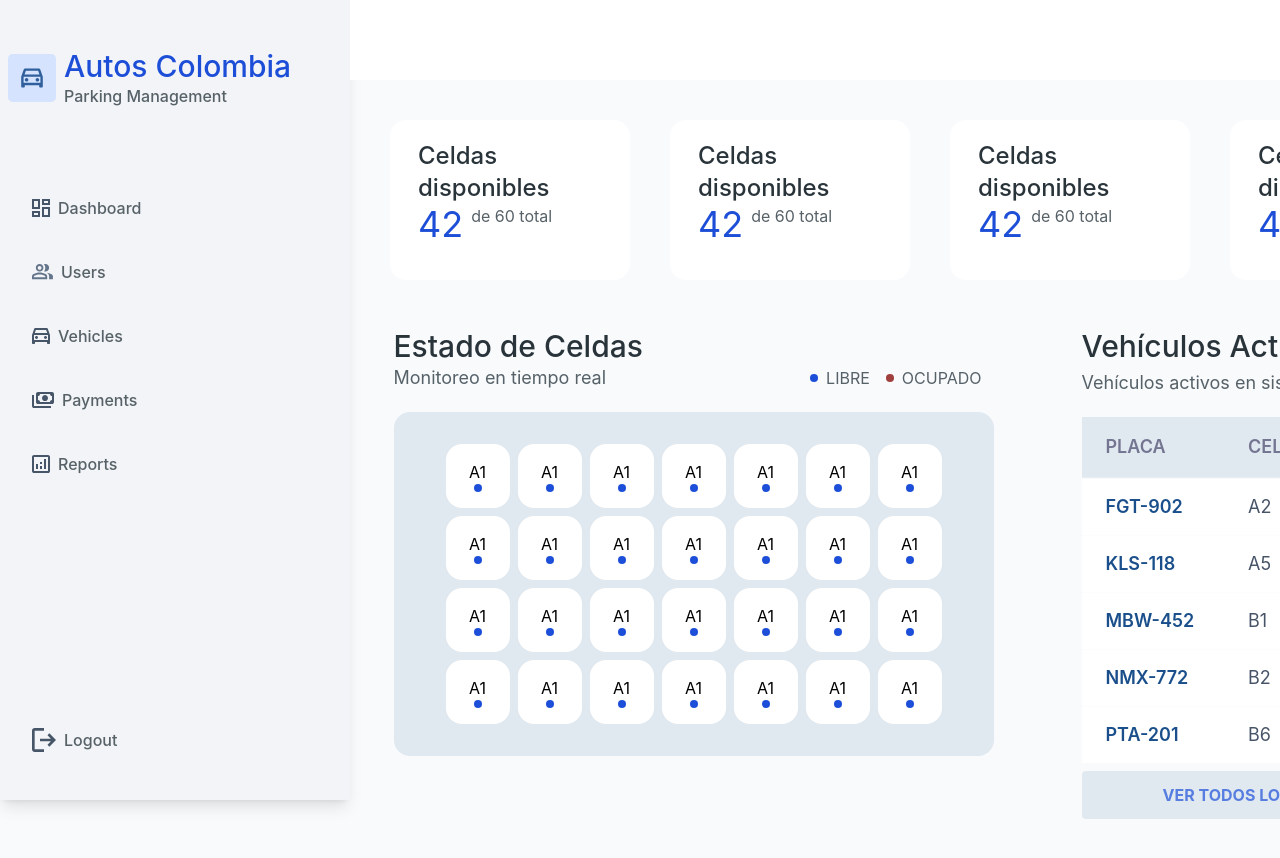
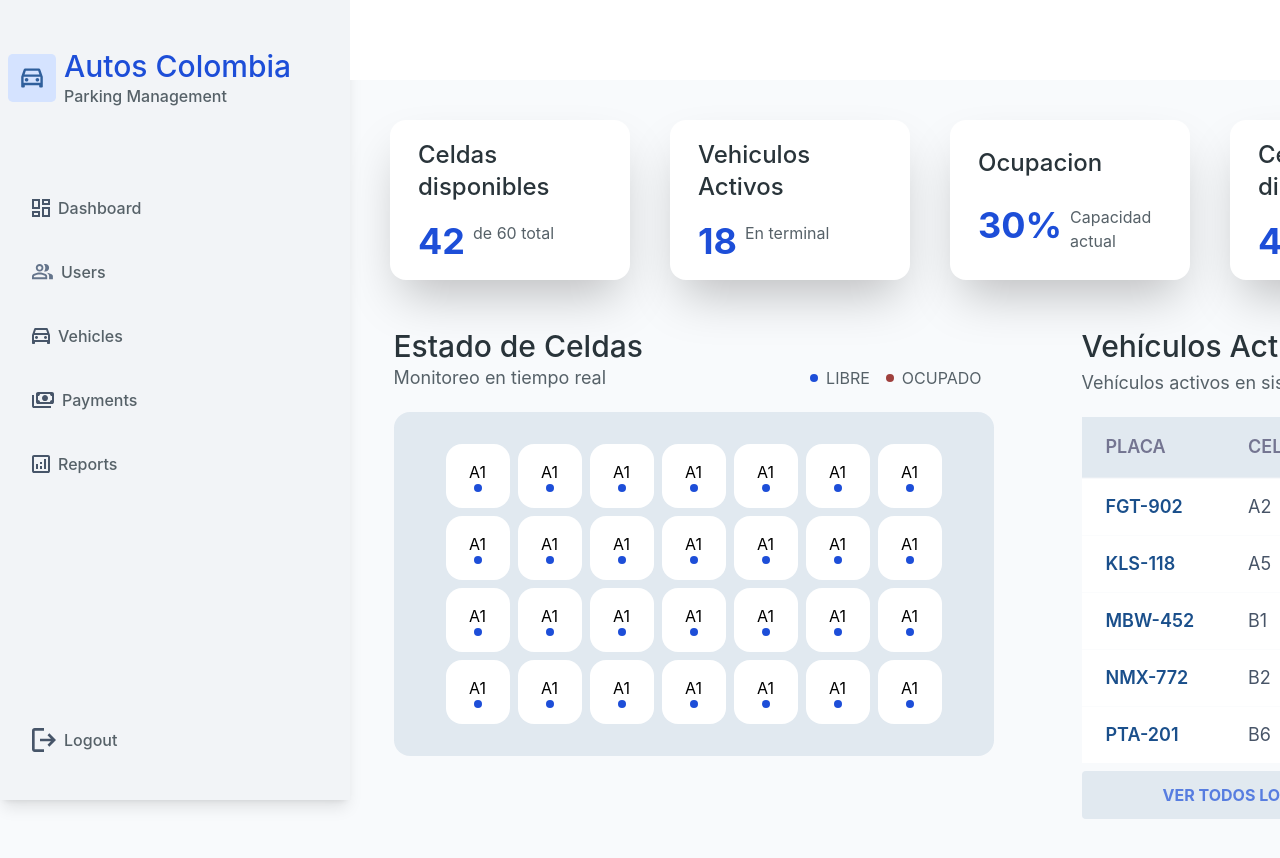
Before and after one commit to Kevin-AC/AutosColombia, a React (Vite) app in the folder frontend/: page / in a window 1280 px wide. Shown: the top 858 px of the page. Built offline with nearby package versions, Linux system fonts and the light colour scheme.

Commit message:
Chore:Retoques de diseño

```diff
--- a/frontend/src/App.jsx
+++ b/frontend/src/App.jsx
@@ -25,14 +25,14 @@ function App() {
                 spam={'de 60 total'}
               />
               <MainCard
-                title={'Celdas disponibles'}
-                number={'42'}
-                spam={'de 60 total'}
+                title={'Vehiculos Activos'}
+                number={'18'}
+                spam={'En terminal'}
               />
               <MainCard
-                title={'Celdas disponibles'}
-                number={'42'}
-                spam={'de 60 total'}
+                title={'Ocupacion '}
+                number={'30%'}
+                spam={'Capacidad actual'}
               />
               <MainCard
                 title={'Celdas disponibles'}
--- a/frontend/src/components/CellCard.jsx
+++ b/frontend/src/components/CellCard.jsx
@@ -1,6 +1,6 @@
 export default function CellCard({title}){
     return(
-        <article className="w-16 h-16 bg-white rounded-2xl flex  flex-col justify-center items-center group hover:scale-[1.02] hover:-translate-x-1 transition-all duration-300 ease-out">
+        <article className="w-16 h-16 bg-white rounded-2xl flex  flex-col justify-center items-center group hover:scale-[1.02] hover:-translate-y-1 transition-all duration-300 ease-out">
             <p>{title}</p>
             <span className="w-2 h-2 bg-BlueHover rounded-full"></span>
         </article>
--- a/frontend/src/components/MainCard.jsx
+++ b/frontend/src/components/MainCard.jsx
@@ -1,9 +1,9 @@
 export default function MainCard({title,number,spam}){
     return(
-        <section className="bg-white w-60 h-40 px-7 pt-5 pb-12 text-Paragraf rounded-2xl">
+        <section className="bg-white w-60 h-40 px-7  text-Paragraf rounded-2xl flex flex-col justify-evenly shadow-2xl ">
             <h2 className="font-medium text-2xl text-PrimaryInverted">{title}</h2>
             <div className="flex gap-2">
-                <p className="text-4xl text-BlueHover">{number}</p>
+                <p className="text-4xl font-bold text-BlueHover">{number}</p>
                 <span>{spam}</span>
             </div>
         </section>
--- a/frontend/src/components/VehicleTable.jsx
+++ b/frontend/src/components/VehicleTable.jsx
@@ -8,7 +8,7 @@ const vehicleData = [
 
 export default function VehiclesTable (){
     return (
-        <div className="bg-MainBackground  w-[385px]">
+        <div className="w-[385px]">
             <div className="mb-5">
                 <h3 className="text-3xl font-medium text-PrimaryInverted leading-tight">Vehículos Actuales</h3>
                 <p className="text-lg text-Paragraf mt-0.5 leading-relaxed">Vehículos activos en sistema</p>
@@ -26,7 +26,7 @@ export default function VehiclesTable (){
                     </thead>
                     <tbody>
                         {vehicleData.map((row) => (
-                            <tr key={row.placa} className="border-b border-Neutral/30 last:border-b-0 bg-white hover:bg-Neutral/20 group hover:scale-[1.02] hover:-translate-x-1 transition-all duration-300 ease-out">
+                            <tr key={row.placa} className="border-b border-Neutral/30 last:border-b-0 bg-white hover:bg-Neutral/20 group hover:scale-[1.02] hover:-translate-y-1 transition-all duration-300 ease-out">
                                 <td className="py-3.5 px-6 font-semibold text-Primary">{row.placa}</td>
                                 <td className="py-3.5 px-6 text-Secondary">{row.celda}</td>
                                 <td className="py-3.5 px-6 text-Paragraf">{row.entrada}</td>
@@ -35,13 +35,9 @@ export default function VehiclesTable (){
                     </tbody>
                 </table>
             </div>
-
-
-            <div className="h-12 bg-Primary/10 flex mt-2 rounded-sm">
-                <button className="text-BlueHover/70  font-bold block mx-auto ">
+                <button className="bg-Primary/10 w-full h-12 rounded-sm mt-2 text-BlueHover/70  font-bold block mx-auto hover:cursor-pointer group hover:scale-[1.02] hover:-translate-y-1 transition-all duration-300 ease-out ">
                     VER TODOS LOS REGISTROS
                 </button>
-            </div>
         </div>
     );
 };
```
